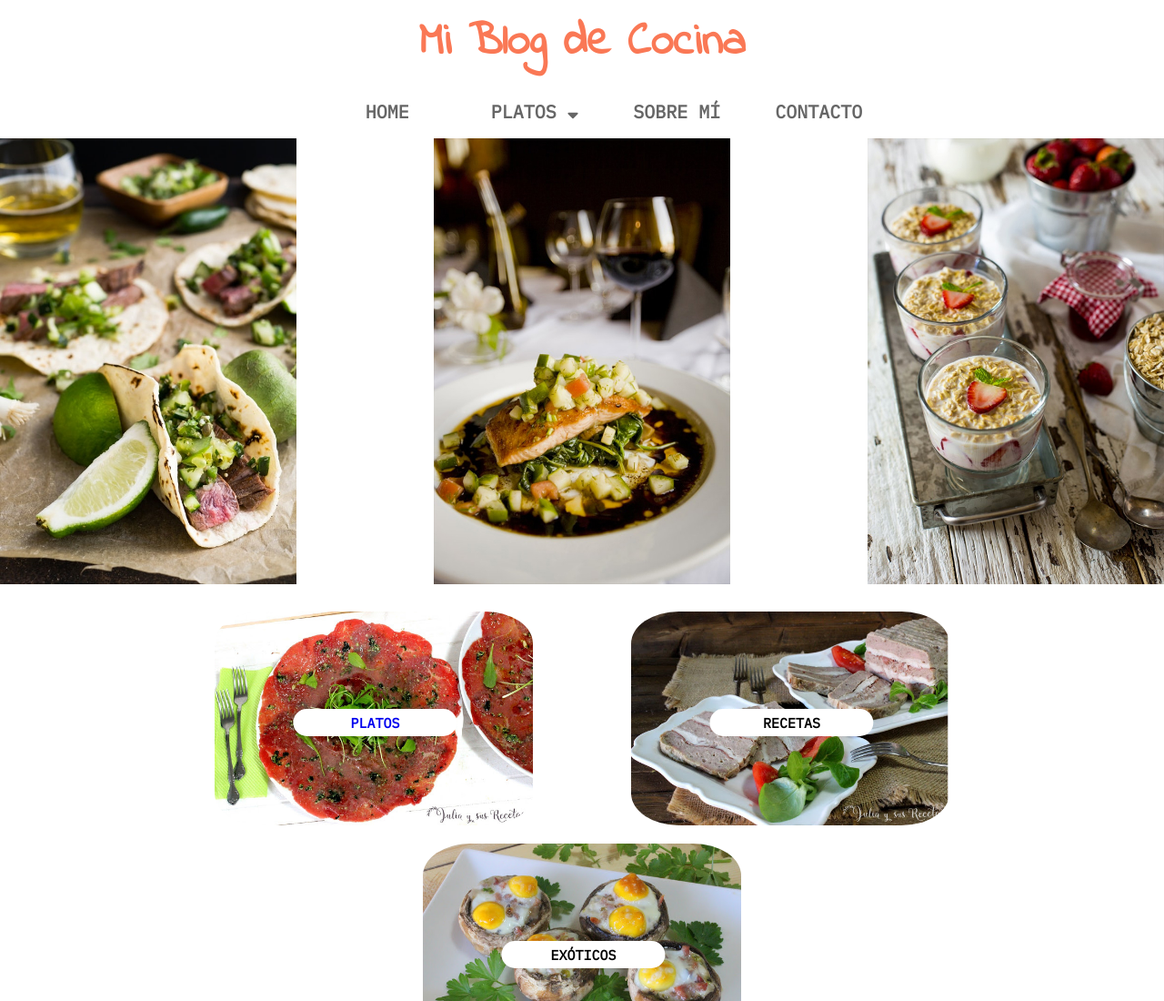
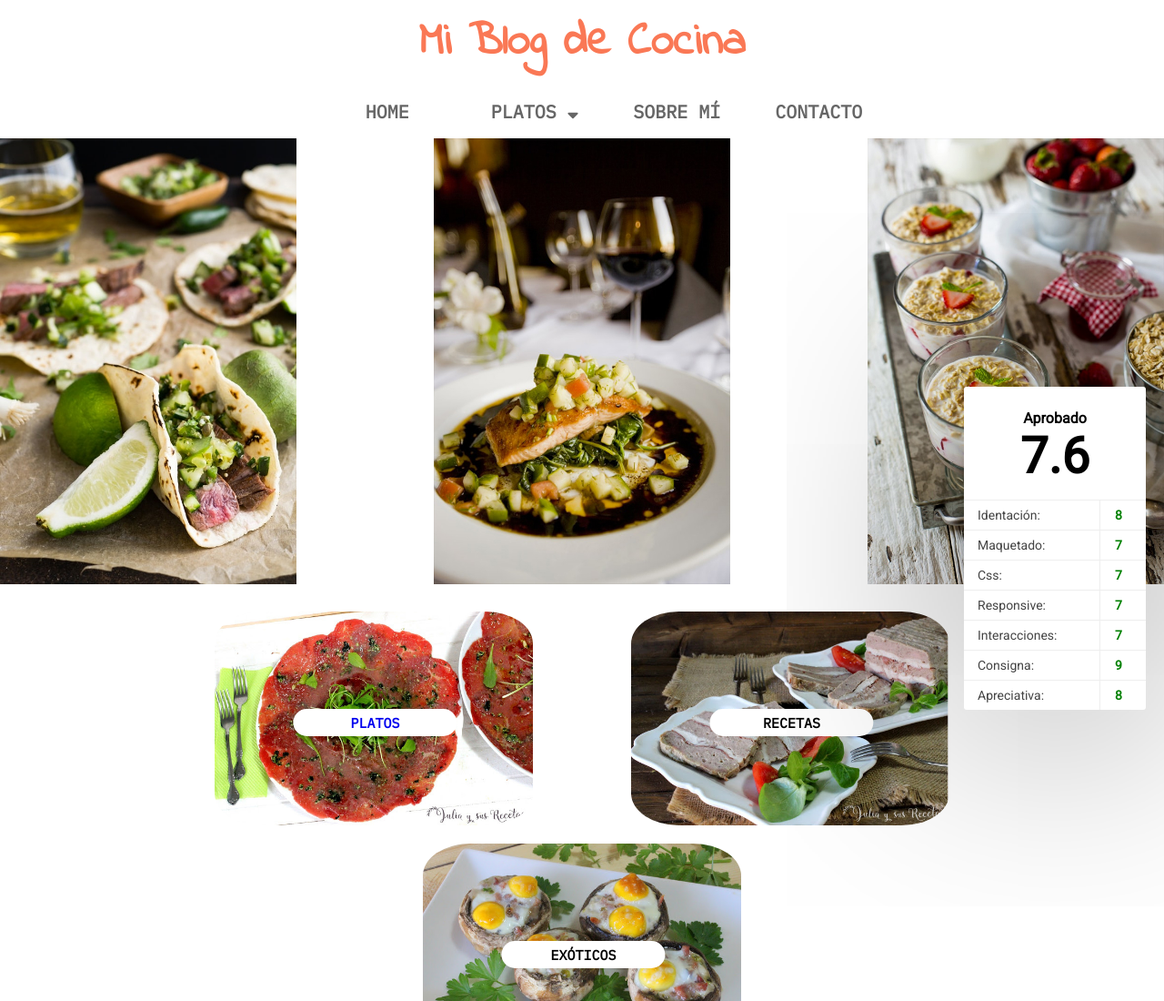
Before and after one commit to OrneG/tp1-ada, a plain HTML site: page index.html in a window 1280 px wide. Shown: the top 1100 px of the page at 91% size. Drawn offline with Linux system fonts and the light colour scheme.

Commit message:
Agrego archivos

```diff
--- a/index.html
+++ b/index.html
@@ -6,16 +6,45 @@
     <meta http-equiv="X-UA-Compatible" content="IE=edge">
     <meta name="viewport" content="width=device-width, initial-scale=1.0">
     <title>Mi blog de cocina</title>
+    <!--
+    ***********************************
+        COMENTARIO:
+        No hace falta subir un nivel para volver a entrar al mismo, directamente pueden usar
+        la ruta entrando a la carpeta styles
+    ***********************************
+    -->
     <link rel="stylesheet" type="text/css" media="screen" href="../tp1-ada/styles/home.css">
+    <link rel="stylesheet" type="text/css" media="screen" href="styles/home.css">
     <link href="https://fonts.googleapis.com/css?family=IBM+Plex+Mono" rel="stylesheet">
     <link href="https://fonts.googleapis.com/css?family=Indie+Flower" rel="stylesheet">
     <link rel="stylesheet" href="https://use.fontawesome.com/releases/v5.8.1/css/all.css"
         integrity="sha384-50oBUHEmvpQ+1lW4y57PTFmhCaXp0ML5d60M1M7uH2+nqUivzIebhndOJK28anvf" crossorigin="anonymous">
+    <link rel="stylesheet" href="tp-results/result.css">
+    <script src="tp-results/result.js" type="text/javascript"></script>
 </head>
 
 <body>
+    <!--
+    ***********************************
+        COMENTARIO:
+        No es muy adecuado ponerle home como id a header, por un lado, porque header
+        hay un solo, y segundo, el id home englobaria como concepto a toda la pagina
+    ***********************************
+    -->
     <header id="home">
         <h1>Mi Blog de Cocina</h1>
+        <!--
+        ***********************************
+            SUGERENCIA:
+            Para evitar clases redundantes, por ejemplo header-ul, que es un ul que ya esta
+            dentro de un header, pueden usar los selectores anidados de sass
+            header {
+                ul {
+
+                }
+            }
+        ***********************************
+        -->
         <ul class="header-ul">
             <li><a href="index.html">HOME</a></li>
             <li class="hover-li">PLATOS <i class="fas fa-sort-down"></i>
@@ -36,6 +65,14 @@
         <div class="img-container"><a href="receta.html">
                 <img src="img/img-1.jpg" />
                 <div class="hover-img">
+                    <!--
+                    ***********************************
+                        COMENTARIO:
+                        En este caso un ul queda medio extraño porque no es particularmente
+                        una lista de algo, pueden utilizar elementos span como elementos
+                        en línea en reemplazo
+                    ***********************************
+                    -->
                     <ul>
                         <li>Mayo 17, 2017</li>
                         <li>|</li>
@@ -121,6 +158,14 @@
                     </div>
                 </div>
             </div>
+            <!--
+            ***********************************
+                COMENTARIO:
+                La clase video-ul es un poco difícil de interpretar porque no hay un elemento
+                ul hay que refiera. Es mejor darle alguna clase más semántica, por ejemplo
+                video-info o video-description
+            ***********************************
+            -->
             <div class="video-ul">
                 <p>29 de Abril, 2017</p>
                 <p>|</p>
@@ -128,6 +173,13 @@
             </div>
             <div class="articles">
                 <div class="hr"></div>
+                <!--
+                ***********************************
+                    SUGERENCIA:
+                    En vez de utilizar un div con clase article pueden directamente
+                    utilizar el elemento article que es un poco más semántico
+                ***********************************
+                -->
                 <div class="article">
                     <img src="img/nota1.JPG" />
                     <div class="article-text">
@@ -174,7 +226,30 @@
                     </div>
                 </div>
             </div>
+            <!--
+            ***********************************
+                COMENTARIO:
+                El footer va por fuera del elemento main,
+                porque es un elemento independiente
+            ***********************************
+            -->
             <footer>
+                <!--
+                ***********************************
+                    COMENTARIO:
+                    Los hijos directos de un elemento ul son siempre elementos li. Dentro de los
+                    li podemos meter otros elementos, pero dentro de un ul van sólo li. Pueden
+                    reorganizarlo de la siguiente forma:
+                    <ul>
+                        <li>
+                            <a href="https://www.facebook.com/">
+                                <i class="fab fa-facebook-f"></i>
+                                FACEBOOK
+                            </a>
+                        </li>
+                    </ul>
+                ***********************************
+                -->
                 <ul>
                     <a href="https://www.facebook.com/"><i class="fab fa-facebook-f"></i>
                         <li>FACEBOOK</li>
--- /dev/null
+++ b/tp-results/result.css
@@ -0,0 +1,48 @@
+@import url('https://fonts.googleapis.com/css?family=Roboto');
+
+.tp-result-container {
+  position:fixed;
+  bottom:20px;
+  background-color: white;
+  right:20px;
+  box-shadow:0 4px 300px rgba(0,0,0,0.5);
+  border-radius:3px;
+  width:200px;
+  z-index: 10;
+}
+.tp-result-container h3{
+  font-family: 'Roboto', sans-serif;
+  margin: 0 auto;
+  text-align: center;
+  font-size:16px;
+  padding: 25px 0 15px
+}
+.tp-result-container h3 strong{
+  display: block;
+  font-size: 55px;
+  line-height: 65px;
+}
+.tp-result-container ul{
+  list-style: none;
+  margin: 0 auto;
+  padding: 0;
+}
+.tp-result-container ul li{
+  color: #444;
+  font-family: 'Roboto', sans-serif;
+  font-size: 14px;
+  line-height: 32px;
+  border-top: 1px solid #eee;
+  padding-left: 15px
+}
+.tp-result-container ul li span{
+  float: right;
+  padding-right: 20px;
+  padding-left: 10px;
+  border-left: 1px solid #eee;
+  font-weight: bold;
+  text-align: center;
+  width: 20px;
+}
+.tp-result-container ul li span.alert{ color: orange}
+.tp-result-container ul li span.check{ color: green}
--- /dev/null
+++ b/tp-results/result.js
@@ -0,0 +1,48 @@
+let observations = [
+  {label:'Identación', score:8},
+  {label:'Maquetado', score:7},
+  {label:'Css', score:7},
+  {label:'Responsive', score:7},
+  {label:'Interacciones', score:7},
+  {label:'Consigna', score:9},
+  {label:'Apreciativa', score:8}
+]
+let finalScore = 0;
+observations.forEach( e => {finalScore += e.score})
+
+const styledScore = e => {
+  let span = document.createElement('span')
+  span.textContent = e
+  span.className = e >= 7 ? 'check' : 'alert'
+  return span
+}
+
+const createElements = () => {
+  let container = document.createElement('div')
+  container.className = 'tp-result-container'
+
+  let strong = document.createElement('strong')
+  strong.textContent = Math.round((finalScore / observations.length)*10) / 10
+
+  let title = document.createElement('h3')
+  title.textContent = 'Aprobado'
+  title.appendChild(strong)
+  container.appendChild(title)
+
+  let observationsList = document.createElement('ul')
+  container.appendChild(observationsList)
+
+  observations.forEach(e => {
+    let item = document.createElement('li')
+    item.textContent = e.label+': '
+    item.appendChild(styledScore(e.score))
+    observationsList.appendChild(item)
+  })
+
+  return container
+}
+
+document.addEventListener("DOMContentLoaded", function(event) {
+  let body = document.getElementsByTagName("BODY")[0]
+  body.appendChild(createElements())
+});
```
Also changed, not shown: receta.html (+44 -0 lines), styles/layout/_header.scss (+19 -0 lines), 1 other file.
